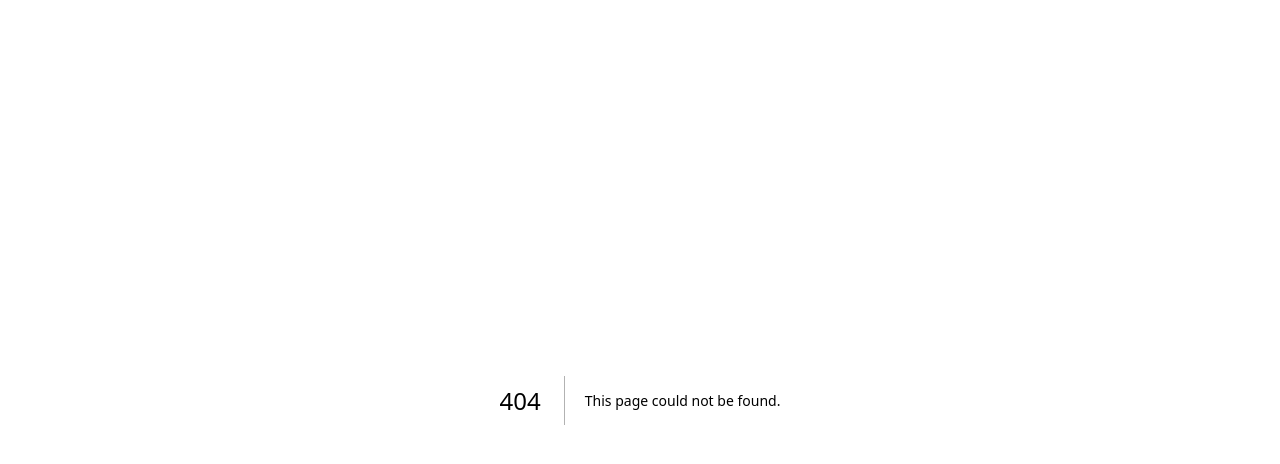
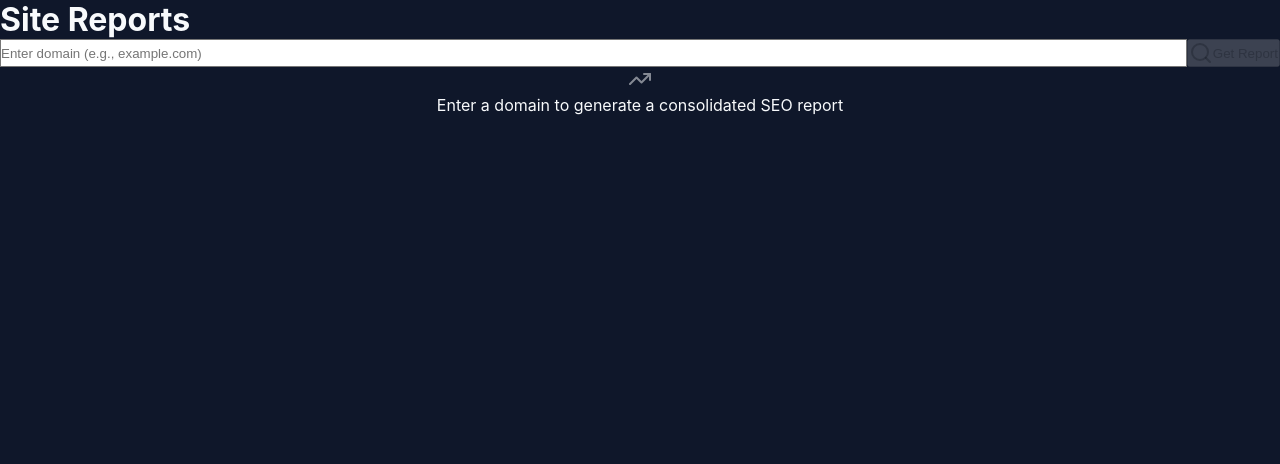
Before and after one commit to onetrustit-projects-repo/openseo, a Next.js app in the folder frontend/: page /site-reports in a window 1280 px wide. Before the commit this address had no page. Shown: the top 464 px of the page. Built offline with nearby package versions, Linux system fonts and the light colour scheme.

Commit message:
Add consolidated site-reports page and navigation

```diff
--- a/frontend/src/app/(dashboard)/layout.tsx
+++ b/frontend/src/app/(dashboard)/layout.tsx
@@ -2,13 +2,14 @@
 import { useState } from 'react';
 import Link from 'next/link';
 import { usePathname } from 'next/navigation';
-import { Search, Link2, FileSearch, TrendingUp, LayoutDashboard, Menu, X } from 'lucide-react';
+import { Search, Link2, FileSearch, TrendingUp, LayoutDashboard, Menu, X, FileText } from 'lucide-react';
 
 const navItems = [
   { href: '/dashboard', label: 'Dashboard', icon: LayoutDashboard },
   { href: '/keyword-research', label: 'Keywords', icon: Search },
   { href: '/backlinks', label: 'Backlinks', icon: Link2 },
   { href: '/site-audits', label: 'Site Audits', icon: FileSearch },
+  { href: '/site-reports', label: 'Site Reports', icon: FileText },
   { href: '/rank-tracking', label: 'Rankings', icon: TrendingUp },
 ];
 
--- /dev/null
+++ b/frontend/src/app/site-reports/page.tsx
@@ -0,0 +1,198 @@
+'use client'
+
+import { useState } from 'react'
+import { Search, FileText, AlertTriangle, RefreshCw, CheckCircle, XCircle, Link2, TrendingUp } from 'lucide-react'
+
+const API_BASE = 'http://172.16.160.37:3002'
+
+export default function SiteReports() {
+  const [domain, setDomain] = useState('')
+  const [loading, setLoading] = useState(false)
+  const [report, setReport] = useState(null)
+  const [error, setError] = useState(null)
+
+  const fetchReport = async () => {
+    if (!domain) return
+    setLoading(true)
+    setError(null)
+    try {
+      const res = await fetch(`${API_BASE}/api/audit-v2/report/${encodeURIComponent(domain)}`)
+      const data = await res.json()
+      if (data.success) {
+        setReport(data.report)
+      } else {
+        setError(data.error || 'Failed to fetch report')
+      }
+    } catch (err) {
+      setError(err.message)
+    }
+    setLoading(false)
+  }
+
+  const getScoreColor = (score) => {
+    if (score >= 80) return 'text-green-400'
+    if (score >= 60) return 'text-yellow-400'
+    if (score >= 40) return 'text-orange-400'
+    return 'text-red-400'
+  }
+
+  return (
+    <div className="p-6">
+      <h1 className="text-2xl font-bold mb-6">Site Reports</h1>
+
+      <div className="bg-slate-800 rounded-xl p-6 mb-6">
+        <div className="flex gap-4">
+          <input
+            type="text"
+            value={domain}
+            onChange={(e) => setDomain(e.target.value)}
+            placeholder="Enter domain (e.g., example.com)"
+            className="flex-1 bg-slate-900 border border-slate-700 rounded-lg px-4 py-3 focus:outline-none focus:ring-2 focus:ring-emerald-500"
+            onKeyDown={(e) => e.key === 'Enter' && fetchReport()}
+          />
+          <button
+            onClick={fetchReport}
+            disabled={loading || !domain}
+            className="px-6 py-3 bg-emerald-500 text-white rounded-lg hover:bg-emerald-600 disabled:opacity-50 flex items-center gap-2"
+          >
+            {loading ? <RefreshCw className="w-5 h-5 animate-spin" /> : <Search className="w-5 h-5" />}
+            {loading ? 'Loading...' : 'Get Report'}
+          </button>
+        </div>
+      </div>
+
+      {error && (
+        <div className="bg-red-500/20 border border-red-500/50 rounded-xl p-4 mb-6">
+          <p className="text-red-400">{error}</p>
+        </div>
+      )}
+
+      {report && (
+        <div className="space-y-6">
+          {/* Overall Score */}
+          <div className="bg-slate-800 rounded-xl p-6">
+            <div className="flex items-center justify-between mb-4">
+              <h2 className="text-xl font-semibold">Overall Health Score</h2>
+              <button onClick={fetchReport} className="p-2 hover:bg-slate-700 rounded-lg">
+                <RefreshCw className="w-5 h-5" />
+              </button>
+            </div>
+            <div className="flex items-center gap-6">
+              <div className={`text-6xl font-bold ${getScoreColor(report.overallScore)}`}>
+                {report.overallScore}
+              </div>
+              <div className="flex-1">
+                <div className="h-4 bg-slate-700 rounded-full overflow-hidden">
+                  <div
+                    className={`h-full ${report.overallScore >= 80 ? 'bg-green-500' : report.overallScore >= 60 ? 'bg-yellow-500' : report.overallScore >= 40 ? 'bg-orange-500' : 'bg-red-500'}`}
+                    style={{ width: `${report.overallScore}%` }}
+                  />
+                </div>
+                <p className="text-sm text-slate-400 mt-2">
+                  Based on {report.totalAudits} audit{report.totalAudits !== 1 ? 's' : ''}
+                </p>
+              </div>
+            </div>
+          </div>
+
+          {/* Stats Grid */}
+          <div className="grid grid-cols-4 gap-4">
+            <div className="bg-slate-800 rounded-xl p-4 text-center">
+              <FileText className="w-8 h-8 text-emerald-400 mx-auto mb-2" />
+              <p className="text-2xl font-bold">{report.totalAudits}</p>
+              <p className="text-sm text-slate-400">Total Audits</p>
+            </div>
+            <div className="bg-slate-800 rounded-xl p-4 text-center">
+              <XCircle className="w-8 h-8 text-red-400 mx-auto mb-2" />
+              <p className="text-2xl font-bold text-red-400">
+                {report.aggregatedIssues?.brokenLinks?.length || 0}
+              </p>
+              <p className="text-sm text-slate-400">Broken Links</p>
+            </div>
+            <div className="bg-slate-800 rounded-xl p-4 text-center">
+              <RefreshCw className="w-8 h-8 text-yellow-400 mx-auto mb-2" />
+              <p className="text-2xl font-bold text-yellow-400">
+                {report.aggregatedIssues?.redirects?.length || 0}
+              </p>
+              <p className="text-sm text-slate-400">Redirects</p>
+            </div>
+            <div className="bg-slate-800 rounded-xl p-4 text-center">
+              <AlertTriangle className="w-8 h-8 text-orange-400 mx-auto mb-2" />
+              <p className="text-2xl font-bold text-orange-400">
+                {report.aggregatedIssues?.schemaErrors?.length || 0}
+              </p>
+              <p className="text-sm text-slate-400">Schema Errors</p>
+            </div>
+          </div>
+
+          {/* Audit History */}
+          <div className="bg-slate-800 rounded-xl p-6">
+            <h3 className="text-lg font-semibold mb-4">Audit History</h3>
+            {report.audits?.length > 0 ? (
+              <div className="space-y-3">
+                {report.audits.map((audit) => (
+                  <div key={audit.id} className="flex items-center justify-between p-3 bg-slate-700 rounded-lg">
+                    <div>
+                      <p className="font-medium truncate">{audit.url}</p>
+                      <p className="text-sm text-slate-400">
+                        {new Date(audit.created_at).toLocaleDateString()}
+                      </p>
+                    </div>
+                    <div className="flex items-center gap-3">
+                      {audit.summary && (
+                        <span className={`font-bold ${getScoreColor(audit.summary.healthScore)}`}>
+                          {audit.summary.healthScore}%
+                        </span>
+                      )}
+                      <span className={`px-2 py-1 rounded text-xs ${
+                        audit.status === 'completed' ? 'bg-green-500/20 text-green-400' : 'bg-yellow-500/20 text-yellow-400'
+                      }`}>
+                        {audit.status}
+                      </span>
+                    </div>
+                  </div>
+                ))}
+              </div>
+            ) : (
+              <p className="text-slate-400 text-center py-4">No audits yet for this domain</p>
+            )}
+          </div>
+
+          {/* Issues Detail */}
+          {(report.aggregatedIssues?.brokenLinks?.length > 0 || report.aggregatedIssues?.redirects?.length > 0) && (
+            <div className="bg-slate-800 rounded-xl p-6">
+              <h3 className="text-lg font-semibold mb-4">Top Issues</h3>
+              <div className="space-y-4">
+                {report.aggregatedIssues.brokenLinks?.slice(0, 5).map((link, i) => (
+                  <div key={`bl-${i}`} className="flex items-center gap-3 p-3 bg-red-500/10 border border-red-500/30 rounded-lg">
+                    <XCircle className="w-5 h-5 text-red-400 flex-shrink-0" />
+                    <div className="flex-1 min-w-0">
+                      <p className="text-sm font-medium truncate">{link.from || link.to}</p>
+                      <p className="text-xs text-slate-400">404 - Page not found</p>
+                    </div>
+                  </div>
+                ))}
+                {report.aggregatedIssues.redirects?.slice(0, 5).map((redirect, i) => (
+                  <div key={`rd-${i}`} className="flex items-center gap-3 p-3 bg-yellow-500/10 border border-yellow-500/30 rounded-lg">
+                    <RefreshCw className="w-5 h-5 text-yellow-400 flex-shrink-0" />
+                    <div className="flex-1 min-w-0">
+                      <p className="text-sm font-medium truncate">{redirect.from}</p>
+                      <p className="text-xs text-slate-400">→ {redirect.toUrl || redirect.to}</p>
+                    </div>
+                  </div>
+                ))}
+              </div>
+            </div>
+          )}
+        </div>
+      )}
+
+      {!report && !loading && !error && (
+        <div className="text-center py-12 text-slate-400">
+          <TrendingUp className="w-16 h-16 mx-auto mb-4 opacity-50" />
+          <p>Enter a domain to generate a consolidated SEO report</p>
+        </div>
+      )}
+    </div>
+  )
+}
```
Also changed, not shown: 1 other file (tests, documents, lock files or other folders).
